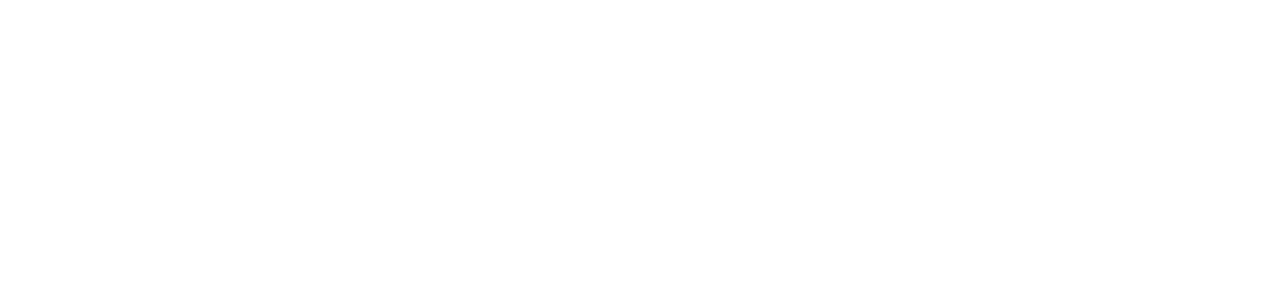
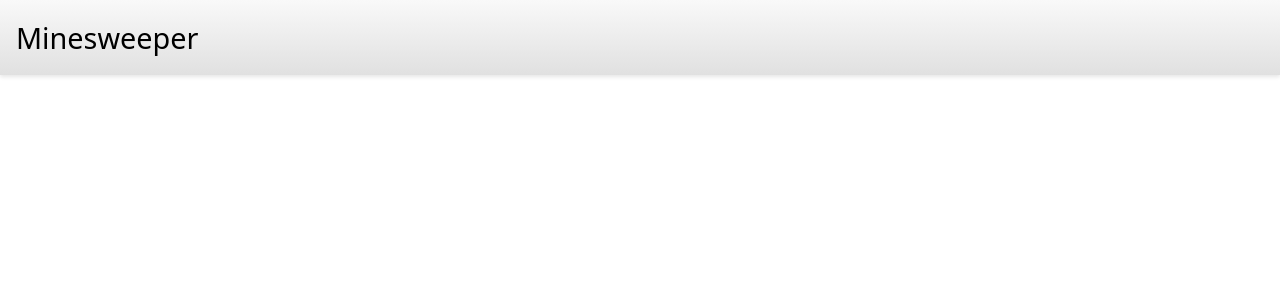
Before and after one commit to jchan042/cs391-minesweeper, a Next.js app: page / in a window 1280 px wide. Shown: the top 300 px of the page. Built offline with nearby package versions, Linux system fonts and the light colour scheme.

Commit message:
header styling added

```diff
--- a/app/layout.tsx
+++ b/app/layout.tsx
@@ -1,4 +1,5 @@
 import React from 'react';
+import Header from "@/components/Header";
 import "./globals.css";
 
 export default function RootLayout(
@@ -7,6 +8,7 @@
 ){
   return (
     <html lang="en">
+      <Header />
       <body>
         {children}
       </body>
--- a/components/Header.tsx
+++ b/components/Header.tsx
@@ -5,14 +5,16 @@
 // need to add user name when logged in
 
 const StyledHeader = styled.header`
-    background-color: #555;
+    background: linear-gradient(to bottom, #f5f5f59a, #dcdcdcdf);
+    box-shadow: 0 2px 4px rgba(0, 0, 0, 0.1);
     color: black;
     padding: 16px;
     text-align: center;
 
     h1 {
-        font-size: calc(1.5rem + 1vw);
+        font-size: calc(1rem + 1vw);
         margin: 0;
+        text-align: left;
     }
 
     p {
```
